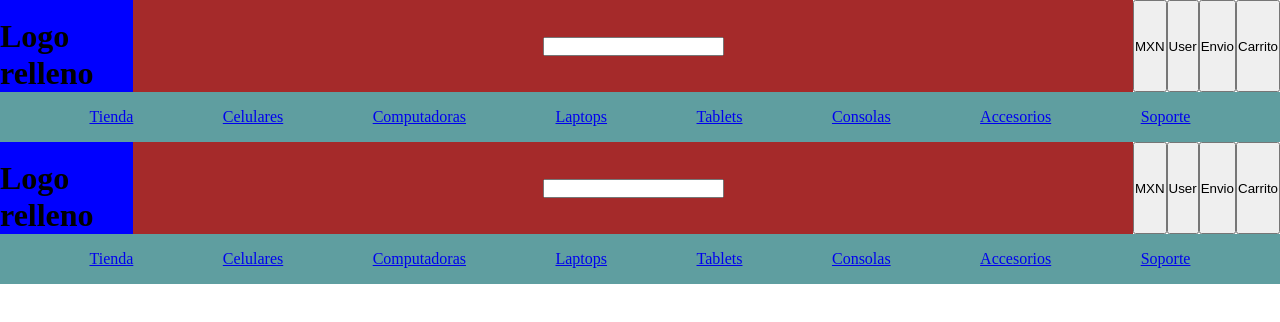
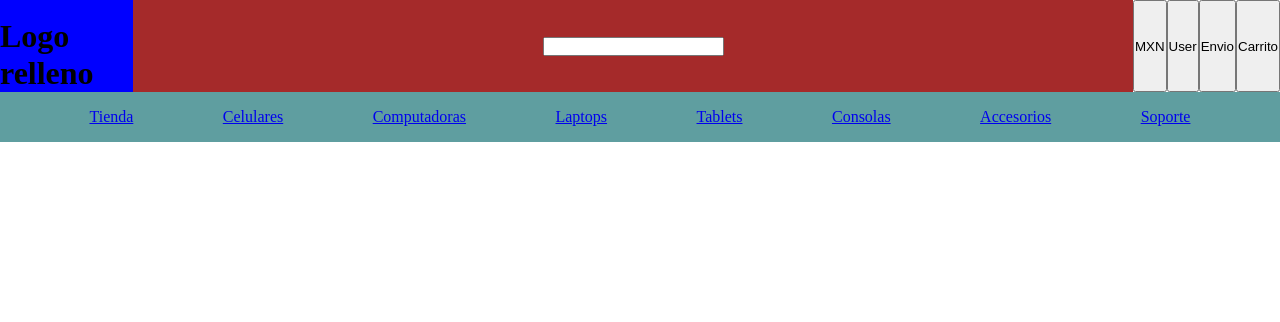
Before and after one commit to chainbreaker11/Kantech, a plain HTML site: page index.html in a window 1280 px wide. Drawn offline with Linux system fonts and the light colour scheme.

Commit message:
Nav modificado y arreglado

```diff
--- a/index.html
+++ b/index.html
@@ -36,44 +36,3 @@
     </div>
   </body>
 </html>
-
-<!DOCTYPE html>
-<html lang="en">
-  <head>
-    <meta charset="UTF-8" />
-    <meta name="viewport" content="width=device-width, initial-scale=1.0" />
-    <link rel="stylesheet" href="/styles.css" />
-    <title>Kantech</title>
-  </head>
-  <body>
-    <div class="container">
-      <header class="nav-container">
-        <div class="logo-container">
-          <img class="nav-logo" src="#" alt="" />
-          <h1>Logo relleno</h1>
-        </div>
-
-        <div class="searchbar">
-          <input type="Busqueda celularses, computadoras & etc" />
-        </div>
-
-        <button class="moneda">MXN</button>
-        <button class="user">User</button>
-        <button class="envio">Envio</button>
-        <button class="carrito">Carrito</button>
-      </header>
-      <nav class="navegation">
-
-        <a class="nav-element" href="#">Tienda</a>
-        <a class="nav-element" href="#">Celulares</a>
-        <a class="nav-element" href="#">Computadoras</a>
-        <a class="nav-element" href="#">Laptops</a>
-        <a class="nav-element" href="#">Tablets</a>
-        <a class="nav-element" href="#">Consolas</a>
-        <a class="nav-element" href="#">Accesorios</a>
-        <a class="nav-element" href="#">Soporte</a>
-
-      </nav>
-    </div>
-  </body>
-</html>
```
